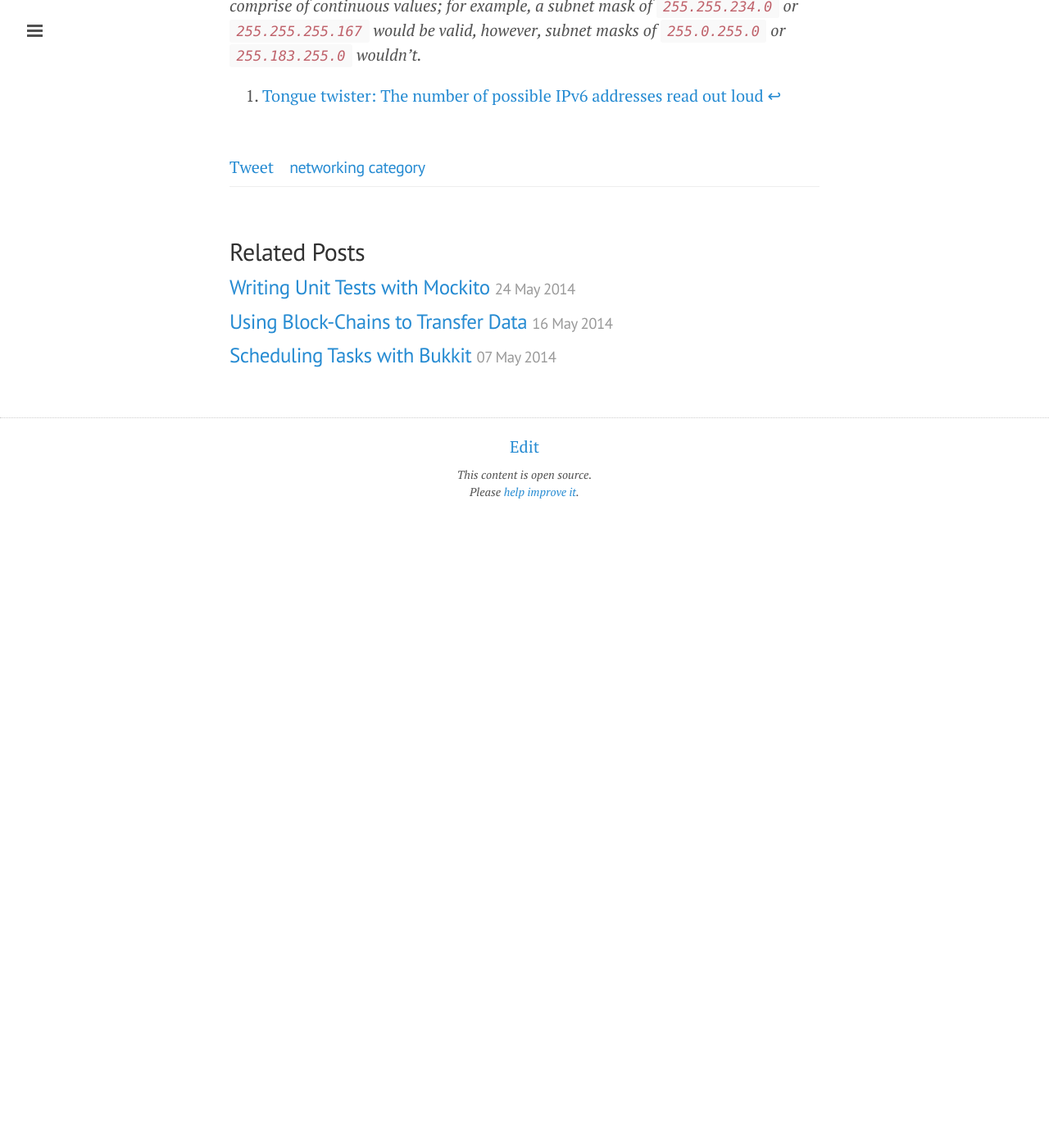
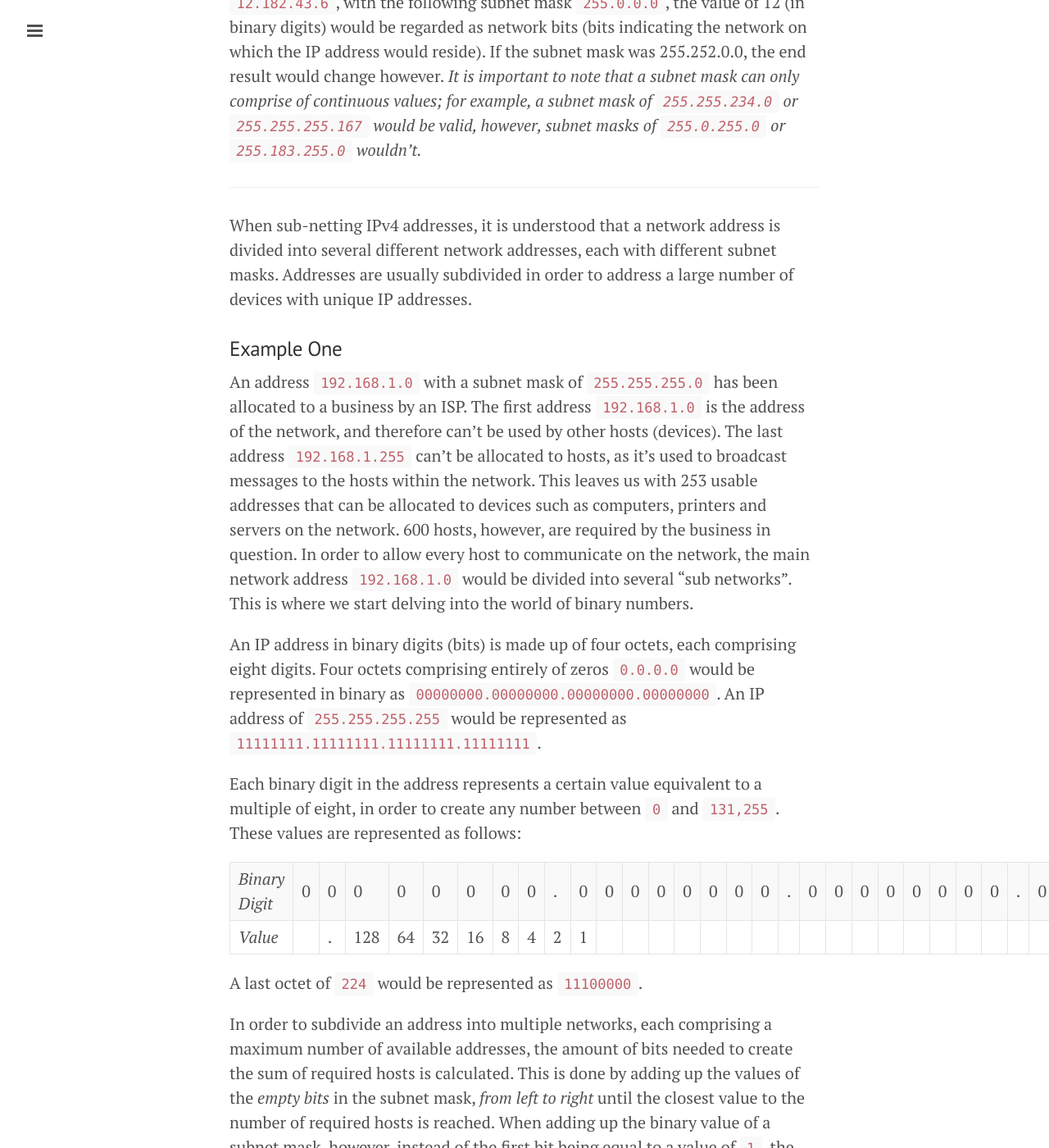
Before and after one commit to fpigerre/blog, a Jekyll site: the page built from _posts/2014-06-01-subdividing-ipv4-networks.md, in a window 1280 px wide and 1400 px high, scrolled down 2616 px. Shown: the whole window at 82% size. Built offline with Jekyll 4.4.1, drawn with Linux system fonts in a browser that asks for light colours; nearby versions of some CDN libraries; some web fonts are replaced; comment, search, counter and statistics services are not loaded; before the commit the page ends 3246 px from its top, so only the background shows below that; some of the changed text lies outside the part shown.

Commit message:
Add Example One
Add an example (one) to 2014-06-01-subdividing-ipv4-networks.md.

````diff
--- a/_posts/2014-06-01-subdividing-ipv4-networks.md
+++ b/_posts/2014-06-01-subdividing-ipv4-networks.md
@@ -38,7 +41,7 @@ Displayed here are some interesting facts that should be of use when sub-dividin
 * One portion (also known as an octet) of an address, which equates to eight binary bits of an address can only add up to a maximum decimal value of 255.
 * In decimal notation, portions are delimited by dots.
 * An IPv4 address can have a maximum of four portions. This also applies to subnet masks.
-* IP addresses are actually addresses written in binary digits (bits). Decimal notation is used to make IP addresses easier to read.
+* IP addresses are actually addresses written in binary digits (bits). Decimal notation is used when displaying IP addresses in order to make them easier to read.
 
 IPv4 addresses are divided into classes. These classes are labelled using alphabetical letters. At the moment, IP addresses can be categorised into classes A, B, C, D and E.
 *Classes D and E are used for multi-cast and experimental purposes, and therefore aren't used when addressing common networked devices.*
@@ -66,4 +69,32 @@ Any bits in an IP address that correspond to a non-null value in a subnet mask a
 If the subnet mask was 255.252.0.0, the end result would change however.
 *It is important to note that a subnet mask can only comprise of continuous values; for example, a subnet mask of ```255.255.234.0``` or ```255.255.255.167``` would be valid, however, subnet masks of ```255.0.255.0``` or ```255.183.255.0``` wouldn't.*
 
+---
+
+When sub-netting IPv4 addresses, it is understood that a network address is divided into several different network addresses, each with different subnet masks.
+Addresses are usually subdivided in order to address a large number of devices with unique IP addresses.
+
+### Example One
+
+An address ```192.168.1.0``` with a subnet mask of ```255.255.255.0``` has been allocated to a business by an ISP.
+The first address ```192.168.1.0``` is the address of the network, and therefore can't be used by other hosts (devices). The last address ```192.168.1.255``` can't be allocated to hosts, as it's used to broadcast messages to the hosts within the network. This leaves us with 253 usable addresses that can be allocated to devices such as computers, printers and servers on the network.
+600 hosts, however, are required by the business in question. In order to allow every host to communicate on the network, the main network address ```192.168.1.0``` would be divided into several "sub networks".
+This is where we start delving into the world of binary numbers.
+
+An IP address in binary digits (bits) is made up of four octets, each comprising eight digits. Four octets comprising entirely of zeros ```0.0.0.0``` would be represented in binary as ```00000000.00000000.00000000.00000000```.
+An IP address of ```255.255.255.255``` would be represented as ```11111111.11111111.11111111.11111111```.
+
+Each binary digit in the address represents a certain value equivalent to a multiple of eight, in order to create any number between ```0``` and ```131,255```.
+These values are represented as follows:
+
+*Binary Digit* | 0 | 0 | 0 | 0 | 0 | 0 | 0 | 0 | . | 0 | 0 | 0 | 0 | 0 | 0 | 0 | 0 | . | 0 | 0 | 0 | 0 | 0 | 0 | 0 | 0 | . | 0 | 0 | 0 | 0 | 0 | 0 | 0 | 0 |
+*Value*  |                                                                                                             | . | 128 | 64 | 32 | 16 | 8 | 4 | 2 | 1 |
+
+A last octet of ```224``` would be represented as ```11100000```.
+
+In order to subdivide an address into multiple networks, each comprising a maximum number of available addresses, the amount of bits needed to create the sum of required hosts is calculated. This is done by adding up the values of the *empty bits* in the subnet mask, *from left to right* until the closest value to the number of required hosts is reached.
+When adding up the binary value of a subnet mask, however, instead of the first bit being equal to a value of ```1```, the first bit is equal to a value of ```2```.
+
+In this case, to reach 600 available hosts, the empty bits of the subnet mask, being the ```0``` in ```255.255.255.0```, would be
+
 [^1]: [Tongue twister: The number of possible IPv6 addresses read out loud](http://royal.pingdom.com/2009/05/26/the-number-of-possible-ipv6-addresses-read-out-loud/)
````
Also changed, not shown: other parts of _posts/2014-06-01-subdividing-ipv4-networks.md (+6 -3 lines).
